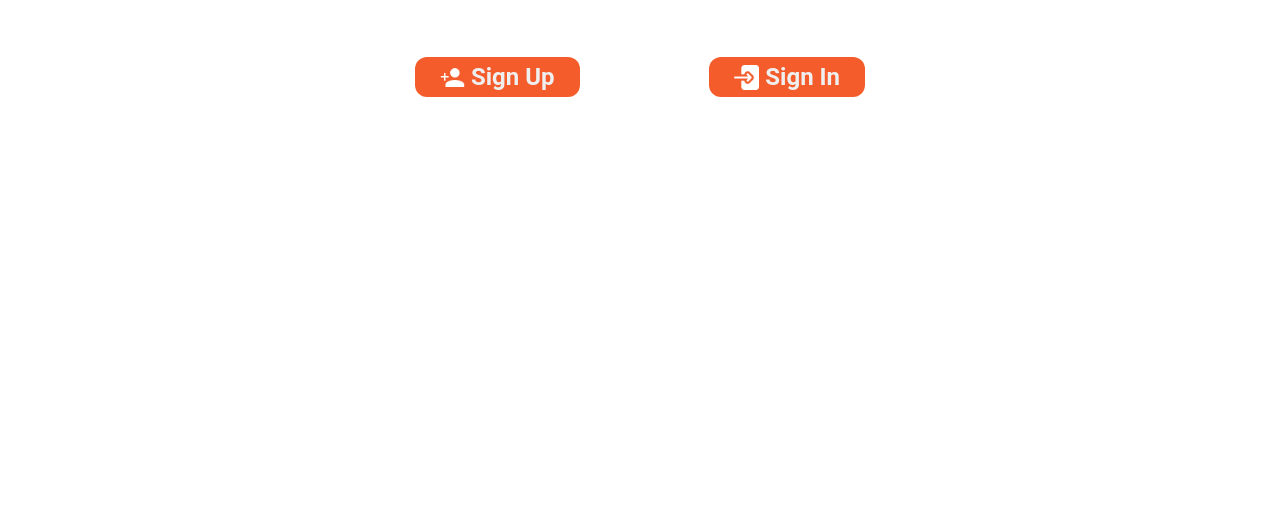
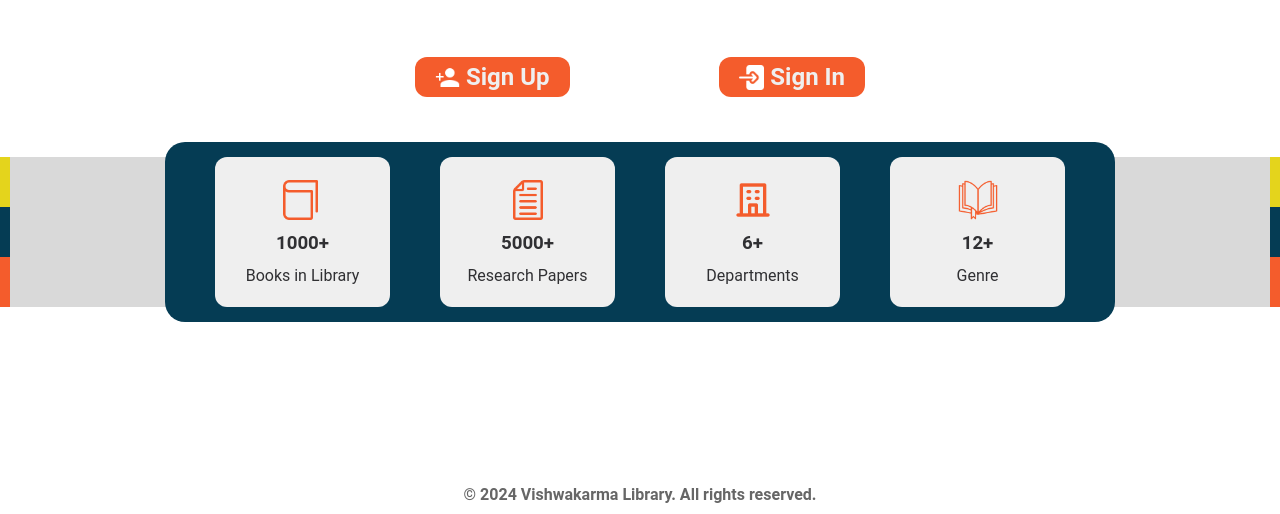
Before and after one commit to IgniTek-Club/LibraryManagementSystem, a plain HTML site: page frontend/index.html in a window 1280 px wide. Shown: the part 286-800 px from the top of the page. Drawn offline with Linux system fonts and the light colour scheme.

Commit message:
Index Page done (without waves)

```diff
--- a/frontend/index.html
+++ b/frontend/index.html
@@ -3,7 +3,7 @@
 	<head>
 		<meta charset="UTF-8" />
 		<meta name="viewport" content="width=device-width, initial-scale=1.0" />
-    <title>Introductory Page</title>
+		<title>Introduction Page</title>
 		<link rel="stylesheet" href="style.css" />
 	</head>
 	<body>
@@ -27,6 +27,43 @@
 					<h2>Sign In</h2>
 				</div>
 			</div>
+			<div class="counterBar">
+				<div class="badge">
+					<span></span>
+					<span></span>
+					<span></span>
 				</div>
+				<div class="counterContainer">
+					<div class="counter">
+						<img src="../assets/book.png" alt="Book" />
+						<h3>1000+</h3>
+						<p>Books in Library</p>
+					</div>
+					<div class="counter">
+						<img src="../assets/research_paper.png" alt="Book" />
+						<h3>5000+</h3>
+						<p>Research Papers</p>
+					</div>
+					<div class="counter">
+						<img src="../assets/department.png" alt="Book" />
+						<h3>6+</h3>
+						<p>Departments</p>
+					</div>
+					<div class="counter">
+						<img src="../assets/gere.png" alt="Book" />
+						<h3>12+</h3>
+						<p>Genre</p>
+					</div>
+				</div>
+				<div class="badge">
+					<span></span>
+					<span></span>
+					<span></span>
+				</div>
+			</div>
+		</div>
+		<footer>
+			<p>© 2024 Vishwakarma Library. All rights reserved.</p>
+		</footer>
 	</body>
 </html>
--- a/frontend/style.css
+++ b/frontend/style.css
@@ -14,42 +14,125 @@
 	margin: 0;
 	padding: 0;
 	box-sizing: border-box;
-    font-family: "Roboto", sans-serif;
+	font-family: 'Roboto', sans-serif;
 	color: var(--lib);
 }
 
-   .header,.name,.container{
+body {
+	display: flex;
+	flex-direction: column;
+	justify-content: space-between;
+	height: 100vh;
+}
+
+.header,
+.name,
+.container {
 	display: flex;
 	justify-content: center;
 	align-items: center;
 	flex-direction: column;
 	color: #303033;
 }
-   .name h3{
+.name h3 {
 	margin-top: 4px;
 }
 
-  .authBtn{
-  display:flex;
+.authBtn {
+	display: flex;
 	justify-content: space-between;
+	align-items: center;
 	min-width: 450px;
-  top: 60px;
 	position: relative;
+	margin: 60px 0;
+}
 
-  }
-  .button img{
+.button img {
 	height: 25px;
 	width: 25px;
 	margin-right: 6px;
-
 }
 
-  .button{
+.button {
 	align-items: center;
-    display:flex ;
+	display: flex;
 	background-color: #f45c2c;
-    color:var(--white);
+	color: var(--white);
 	height: 40px;
-    border-radius:12px;
-    padding: 20px 25px ;
+	border-radius: 12px;
+	padding: 0 20px;
 }
+
+.counterBar {
+	display: flex;
+	flex-direction: row;
+	justify-content: space-between;
+	align-items: center;
+	background-color: #d9d9d9;
+	height: 150px;
+	width: 100%;
+}
+
+.badge span:first-child {
+	display: flex;
+	background-color: #e4d41c;
+	width: 10px;
+	height: 50px;
+}
+
+.badge span:nth-child(2) {
+	display: flex;
+	background-color: #053c54;
+	width: 10px;
+	height: 50px;
+}
+
+.badge span:last-child {
+	display: flex;
+	background-color: #f45c2c;
+	width: 10px;
+	height: 50px;
+}
+
+.counterContainer {
+	background-color: #053c54;
+	padding: 25px;
+	display: flex;
+	justify-content: center;
+	align-items: center;
+	height: 120%;
+	border-radius: 20px;
+}
+
+.counter {
+	display: flex;
+	flex-direction: column;
+	justify-content: center;
+	align-items: center;
+	background-color: #efefef;
+	border-radius: 12px;
+	padding: 10px;
+	width: 175px;
+	height: 150px;
+	margin: 0 25px;
+	text-align: center;
+}
+
+.counter img {
+	width: 40px;
+	height: 40px;
+}
+
+.counter img,
+.counter h3,
+.counter p {
+	margin: 6px;
+}
+
+footer p {
+	color: #666666;
+	font-size: 16px;
+	font-weight: bold;
+	text-align: center;
+	padding: 10px;
+}
```
Also changed, not shown: assets/book.png (added), assets/department.png (added), assets/gere.png (added), assets/research_paper.png (added), assets/wave.png (added). Lines whose indentation alone changed are shown as unchanged.
